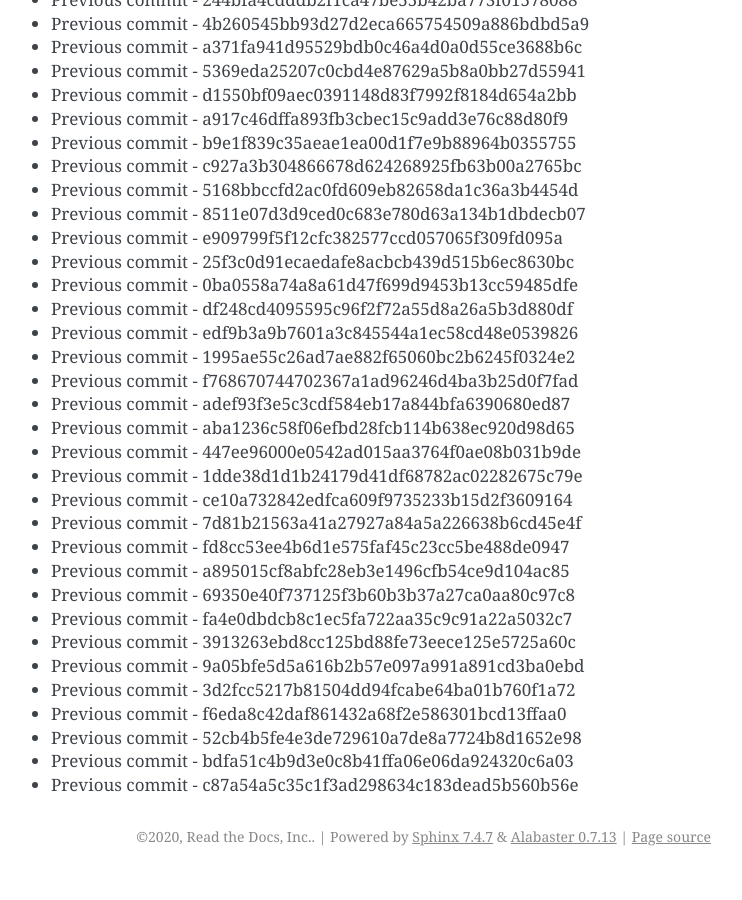
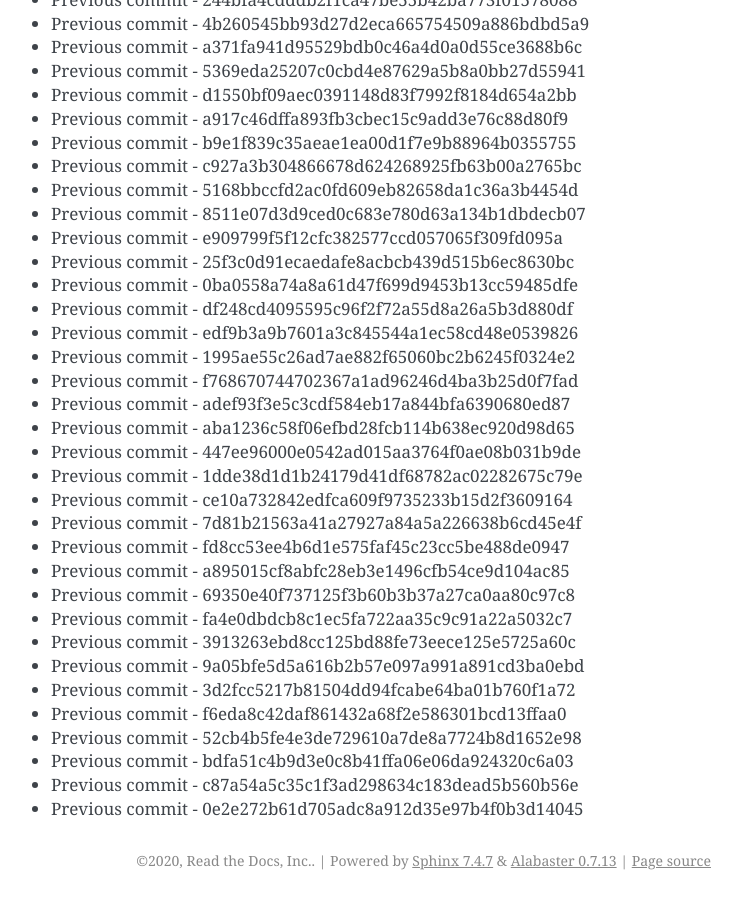
Before and after one commit to readthedocs/rtd-git-stresstest, a Sphinx documentation site: the page built from docs/updates.rst, in a window 1280 px wide and 900 px high, scrolled down 17837 px. Shown: the whole window, without its empty margins (399-1141 px from the left). Built offline with Sphinx 7.4.7, drawn with Linux system fonts in a browser that asks for light colours; before the commit the page ends 18713 px from its top, so only the background shows below that.

Commit message:
Generating commit from previous: 0e2e272b61d705adc8a912d35e97b4f0b3d14045

```diff
--- a/docs/updates.rst
+++ b/docs/updates.rst
@@ -781,3 +781,4 @@ It can be tested for any performance characteristics.
 * Previous commit - 52cb4b5fe4e3de729610a7de8a7724b8d1652e98
 * Previous commit - bdfa51c4b9d3e0c8b41ffa06e06da924320c6a03
 * Previous commit - c87a54a5c35c1f3ad298634c183dead5b560b56e
+* Previous commit - 0e2e272b61d705adc8a912d35e97b4f0b3d14045
```
